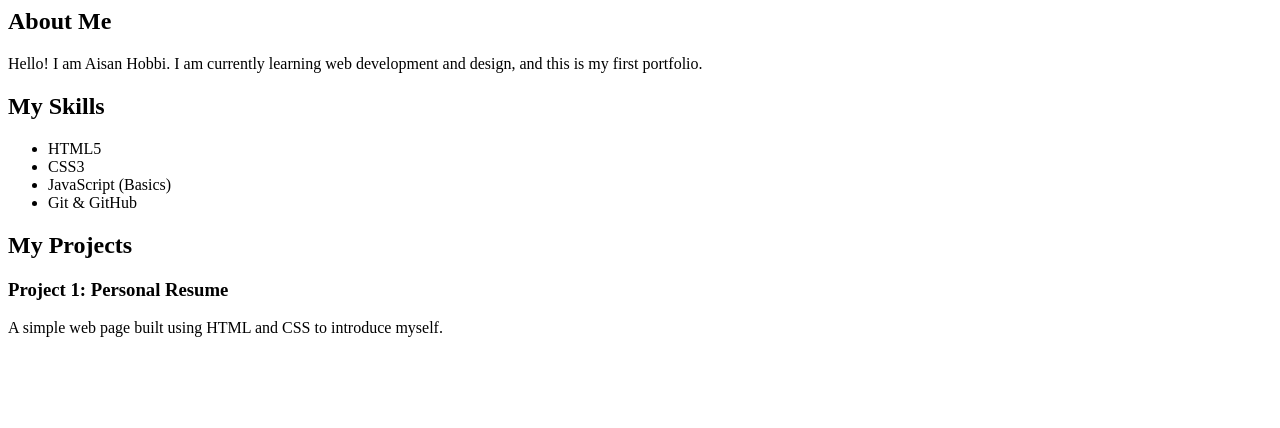
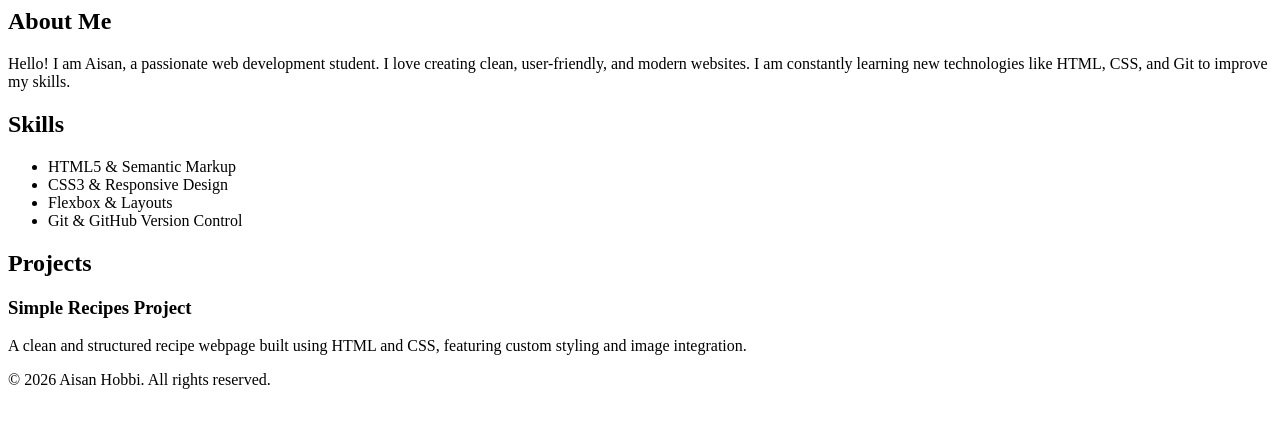
Before and after one commit to aisanhobbi-arch/Portfolio, a plain HTML site: page index.html in a window 1280 px wide. Drawn offline with Linux system fonts and the light colour scheme.

Commit message:
Revise content in About, Skills, and Projects sections
Updated the About Me, Skills, and Projects sections with more detailed descriptions and improved structure.

```diff
--- a/index.html
+++ b/index.html
@@ -1,25 +1,28 @@
-<!-- About Me Section -->
+<main>
     <section id="about">
         <h2>About Me</h2>
-    <p>Hello! I am Aisan Hobbi. I am currently learning web development and design, and this is my first portfolio.</p>
+        <p>Hello! I am Aisan, a passionate web development student. I love creating clean, user-friendly, and modern websites. I am constantly learning new technologies like HTML, CSS, and Git to improve my skills.</p>
     </section>
 
-<!-- Skills Section -->
     <section id="skills">
-    <h2>My Skills</h2>
+        <h2>Skills</h2>
         <ul>
-        <li>HTML5</li>
-        <li>CSS3</li>
-        <li>JavaScript (Basics)</li>
-        <li>Git & GitHub</li>
+            <li>HTML5 & Semantic Markup</li>
+            <li>CSS3 & Responsive Design</li>
+            <li>Flexbox & Layouts</li>
+            <li>Git & GitHub Version Control</li>
         </ul>
     </section>
 
-<!-- Projects Section -->
     <section id="projects">
-    <h2>My Projects</h2>
+        <h2>Projects</h2>
         <div class="project-card">
-        <h3>Project 1: Personal Resume</h3>
-        <p>A simple web page built using HTML and CSS to introduce myself.</p>
+            <h3>Simple Recipes Project</h3>
+            <p>A clean and structured recipe webpage built using HTML and CSS, featuring custom styling and image integration.</p>
         </div>
     </section>
+</main>
+
+<footer>
+    <p>&copy; 2026 Aisan Hobbi. All rights reserved.</p>
+</footer>
```
Lines whose indentation alone changed are shown as unchanged.
